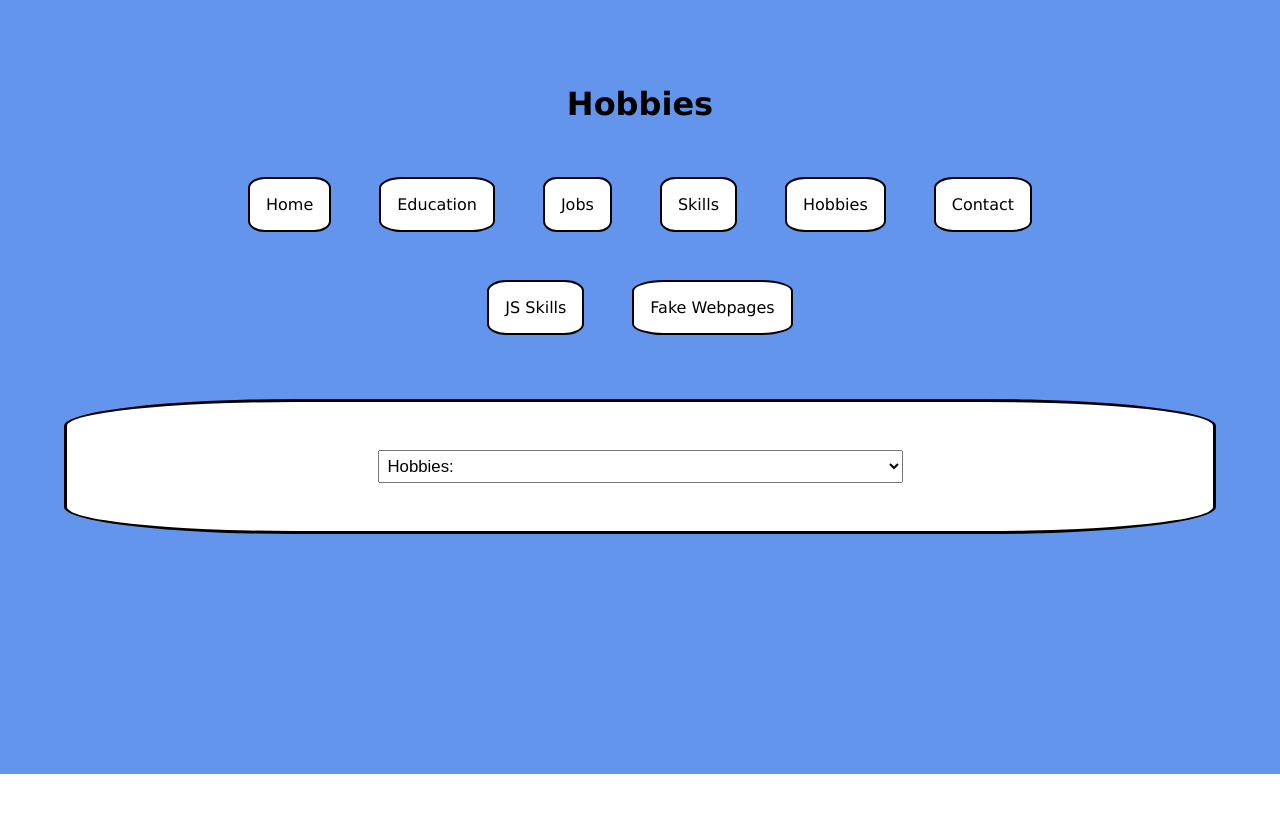
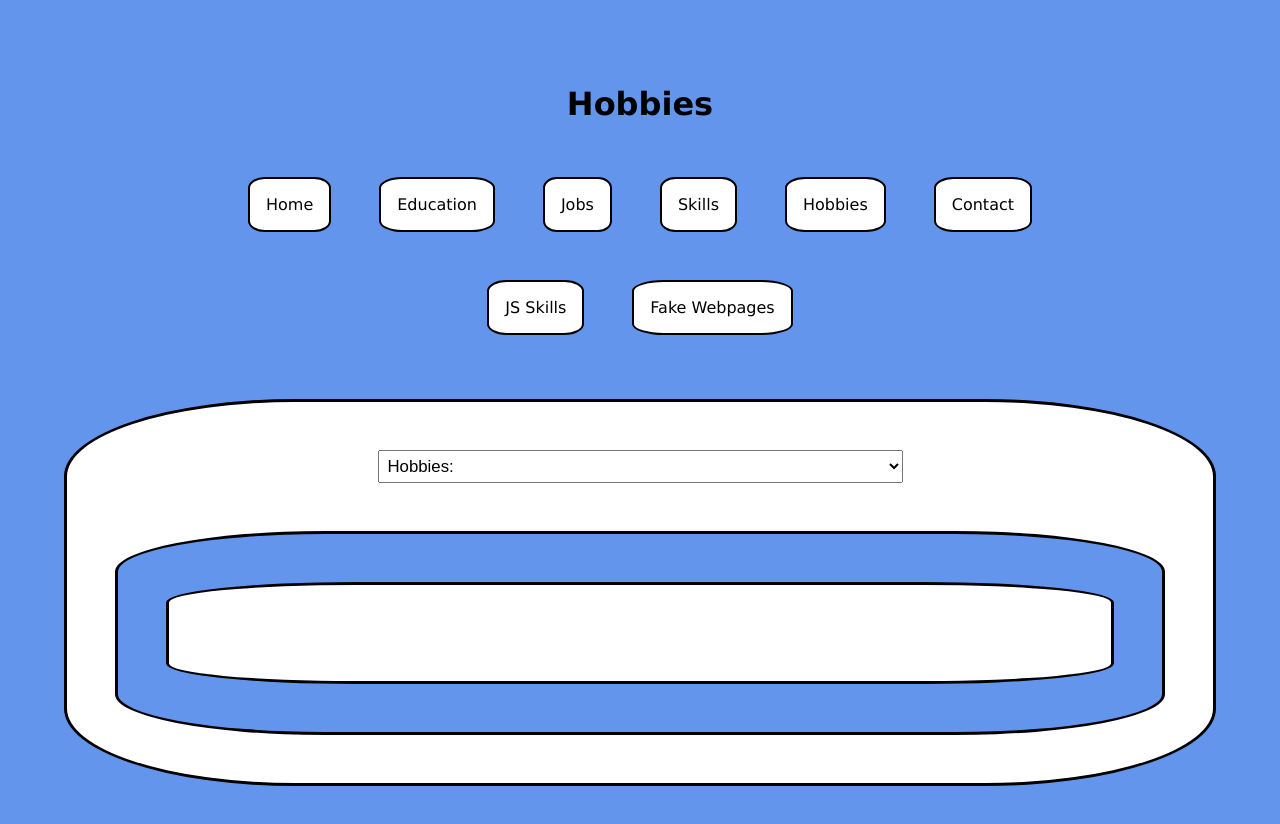
Before and after one commit to L1ndseyHerman/Personal-Website-ReactJS, a React (Create React App) app: page /hobbies in a window 1280 px wide. Shown: the top 824 px of the page. Before the commit the page ends 800 px from the top, so only its background shows below. Built offline with nearby package versions, Linux system fonts and the light colour scheme.

Commit message:
The general hobbies div CSS idea

```diff
--- a/src/pages/Contact.tsx
+++ b/src/pages/Contact.tsx
@@ -4,10 +4,6 @@ import classes from "./Contact.module.css";
 import bobImage from "./bobseventy.png";
 
 const Contact: React.FC = () => {
-  //  Whoops, I WANT the image to stick around after the animation ends, so I
-  //  was fine without React Transition Group this whole time!
-  //console.log("I'm on the DOM!");
-
   return (
     <div>
       <Wrapper title="Contact">
--- a/src/pages/Hobbies.module.css
+++ b/src/pages/Hobbies.module.css
@@ -4,4 +4,23 @@
   margin-right: 25%;
   padding: 5px;
   font-size: 105%;
+  margin-bottom: 3rem;
 }
+.imageDiv {
+  border: 3px solid black;
+  border-radius: 20%;
+  padding: 3rem;
+  background-color: cornflowerblue;
+}
+.infoDiv {
+  border: 3px solid black;
+  border-radius: 20%;
+  padding: 3rem;
+  background-color: white;
+}
+
+@media only screen and (max-width: 1024px) {
+  .select {
+    margin-bottom: 1rem;
+  }
+}
--- a/src/pages/Hobbies.tsx
+++ b/src/pages/Hobbies.tsx
@@ -13,6 +13,9 @@ const Hobbies: React.FC = () => {
           <option value="nature">Nature</option>
           <option value="videoGames">Video Games</option>
         </select>
+        <div className={classes.imageDiv}>
+          <div className={classes.infoDiv}></div>
+        </div>
       </Wrapper>
     </div>
   );
```
